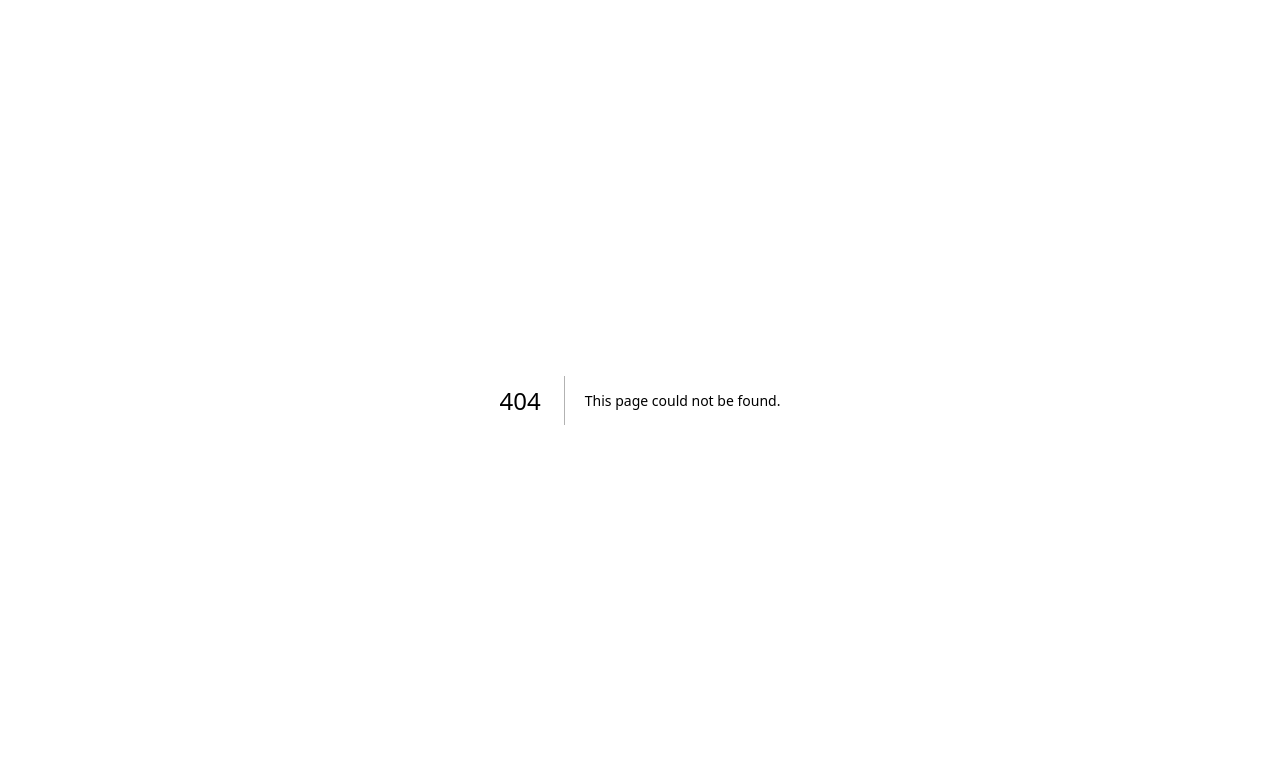
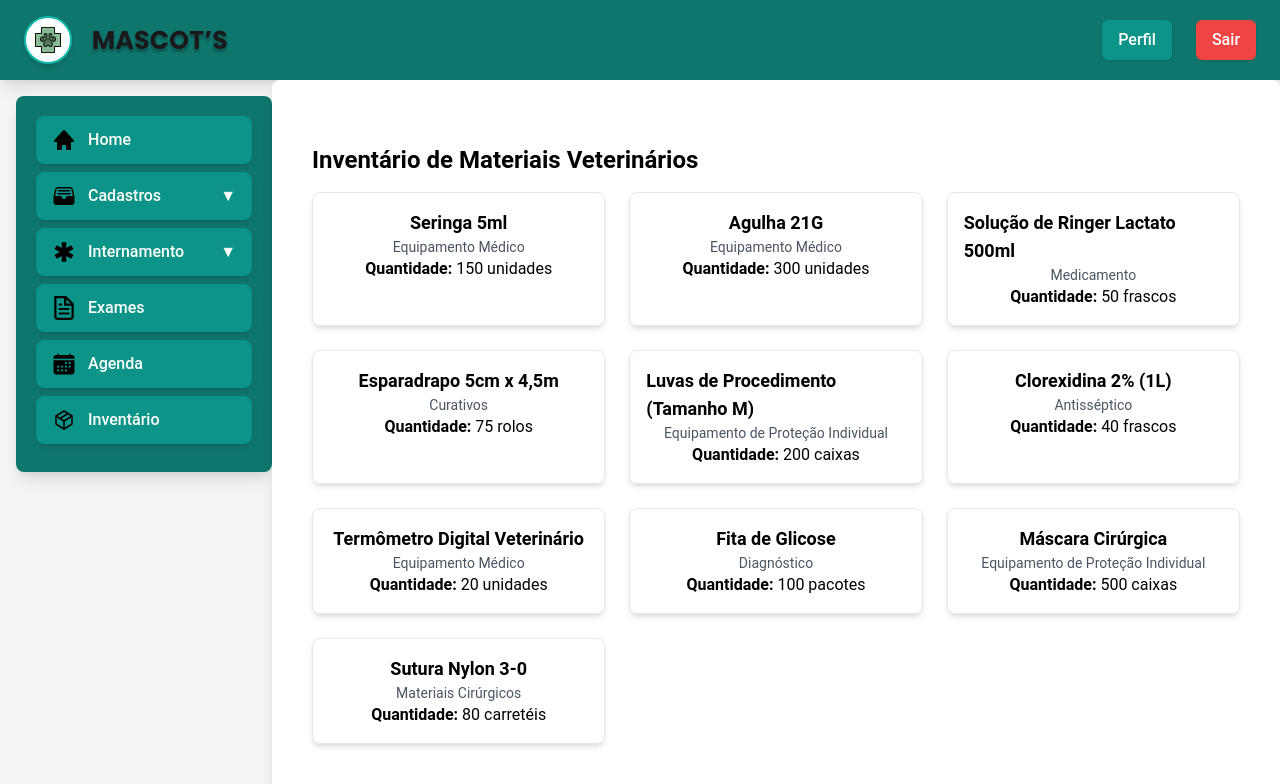
Before and after one commit to softexrecifepe/PI-MASCOTS-TURMA-07-EQUIPE-03, a Next.js app: page /management/inventory in a window 1280 px wide. Before the commit this address had no page. Shown: the top 784 px of the page. Built offline with nearby package versions, Linux system fonts and the light colour scheme.

Commit message:
feat: Cria página de inventário com update

```diff
--- /dev/null
+++ b/public/data/inventory.json
@@ -0,0 +1,102 @@
+[
+    {
+      "item_id": 1,
+      "name": "Seringa 5ml",
+      "category": "Equipamento Médico",
+      "quantity": 150,
+      "unit": "unidades",
+      "supplier": "MedVet Supplies",
+      "reorder_level": 50,
+      "price_per_unit": 0.75
+    },
+    {
+      "item_id": 2,
+      "name": "Agulha 21G",
+      "category": "Equipamento Médico",
+      "quantity": 300,
+      "unit": "unidades",
+      "supplier": "HealthTools Distribuidora",
+      "reorder_level": 100,
+      "price_per_unit": 0.10
+    },
+    {
+      "item_id": 3,
+      "name": "Solução de Ringer Lactato 500ml",
+      "category": "Medicamento",
+      "quantity": 50,
+      "unit": "frascos",
+      "supplier": "PharmaVet",
+      "reorder_level": 20,
+      "price_per_unit": 4.25
+    },
+    {
+      "item_id": 4,
+      "name": "Esparadrapo 5cm x 4,5m",
+      "category": "Curativos",
+      "quantity": 75,
+      "unit": "rolos",
+      "supplier": "VetCare Distribuidora",
+      "reorder_level": 30,
+      "price_per_unit": 1.20
+    },
+    {
+      "item_id": 5,
+      "name": "Luvas de Procedimento (Tamanho M)",
+      "category": "Equipamento de Proteção Individual",
+      "quantity": 200,
+      "unit": "caixas",
+      "supplier": "Safety First",
+      "reorder_level": 50,
+      "price_per_unit": 5.50
+    },
+    {
+      "item_id": 6,
+      "name": "Clorexidina 2% (1L)",
+      "category": "Antisséptico",
+      "quantity": 40,
+      "unit": "frascos",
+      "supplier": "VetClean Produtos",
+      "reorder_level": 15,
+      "price_per_unit": 7.80
+    },
+    {
+      "item_id": 7,
+      "name": "Termômetro Digital Veterinário",
+      "category": "Equipamento Médico",
+      "quantity": 20,
+      "unit": "unidades",
+      "supplier": "PrecisionVet",
+      "reorder_level": 5,
+      "price_per_unit": 12.50
+    },
+    {
+      "item_id": 8,
+      "name": "Fita de Glicose",
+      "category": "Diagnóstico",
+      "quantity": 100,
+      "unit": "pacotes",
+      "supplier": "HealthCheck Supplies",
+      "reorder_level": 25,
+      "price_per_unit": 3.75
+    },
+    {
+      "item_id": 9,
+      "name": "Máscara Cirúrgica",
+      "category": "Equipamento de Proteção Individual",
+      "quantity": 500,
+      "unit": "caixas",
+      "supplier": "MedEquip",
+      "reorder_level": 100,
+      "price_per_unit": 8.00
+    },
+    {
+      "item_id": 10,
+      "name": "Sutura Nylon 3-0",
+      "category": "Materiais Cirúrgicos",
+      "quantity": 80,
+      "unit": "carretéis",
+      "supplier": "SurgiVet",
+      "reorder_level": 20,
+      "price_per_unit": 2.30
+    }
+  ]
--- /dev/null
+++ b/src/app/management/inventory/inventoryList.tsx
@@ -0,0 +1,149 @@
+"use client";
+
+import { useEffect, useState } from "react";
+
+interface InventoryItem {
+  item_id: number;
+  name: string;
+  category: string;
+  quantity: number;
+  unit: string;
+  supplier: string;
+  price_per_unit: number;
+  image_url?: string;
+  description?: string;
+}
+
+const InventoryList = () => {
+  const [items, setItems] = useState<InventoryItem[]>([]);
+  const [loading, setLoading] = useState(true);
+  const [selectedItem, setSelectedItem] = useState<InventoryItem | null>(null);
+  const [newQuantity, setNewQuantity] = useState<number | null>(null);
+
+  // Carregar itens do JSON no public/data/inventory.json
+  useEffect(() => {
+    const fetchInventory = async () => {
+      try {
+        const response = await fetch("/data/inventory.json");
+        const data: InventoryItem[] = await response.json();
+        setItems(data);
+      } catch (error) {
+        console.error("Erro ao buscar os dados do inventário:", error);
+      } finally {
+        setLoading(false);
+      }
+    };
+
+    fetchInventory();
+  }, []);
+
+  // Abrir modal para editar o item
+  const openModal = (item: InventoryItem) => {
+    setSelectedItem(item);
+    setNewQuantity(item.quantity);
+  };
+
+  // Fechar modal
+  const closeModal = () => {
+    setSelectedItem(null);
+    setNewQuantity(null);
+  };
+
+  // Salvar alterações no estado e simular persistência no JSON
+  const saveChanges = async () => {
+    if (selectedItem && newQuantity !== null) {
+      const updatedItem = { ...selectedItem, quantity: newQuantity };
+
+      // Atualizar o estado local
+      const updatedItems = items.map((item) =>
+        item.item_id === updatedItem.item_id ? updatedItem : item
+      );
+      setItems(updatedItems);
+
+      try {
+        // Simular escrita no arquivo JSON
+        const response = await fetch("/management/update-inventory", {
+          method: "POST",
+          headers: {
+            "Content-Type": "application/json",
+          },
+          body: JSON.stringify(updatedItems),
+        });
+
+        if (!response.ok) {
+          throw new Error("Erro ao atualizar o arquivo JSON.");
+        }
+
+        alert("Quantidade atualizada com sucesso!");
+      } catch (error) {
+        console.error("Erro ao salvar alterações:", error);
+        alert("Erro ao salvar alterações.");
+      } finally {
+        closeModal();
+      }
+    }
+  };
+
+  if (loading) {
+    return <div>Carregando itens do inventário...</div>;
+  }
+
+  return (
+    <div className="p-4">
+      <h1 className="text-2xl font-bold mb-4">Inventário de Materiais Veterinários</h1>
+      <div className="grid grid-cols-1 sm:grid-cols-2 md:grid-cols-3 gap-6">
+        {items.map((item) => (
+          <div
+            key={item.item_id}
+            className="border rounded-lg shadow-md p-4 flex flex-col items-center cursor-pointer"
+            onClick={() => openModal(item)}
+          >
+            {/* <img
+              src={item.image_url}
+              alt={item.name}
+              className="w-32 h-32 object-contain mb-4"
+            /> */}
+            <h2 className="text-lg font-semibold">{item.name}</h2>
+            <p className="text-sm text-gray-600">{item.category}</p>
+            <p>
+              <span className="font-bold">Quantidade:</span> {item.quantity} {item.unit}
+            </p>
+          </div>
+        ))}
+      </div>
+
+      {selectedItem && (
+        <div className="fixed inset-0 flex items-center justify-center bg-black bg-opacity-50">
+          <div className="bg-white p-6 rounded shadow-md w-[90%] max-w-md">
+            <h2 className="text-xl font-semibold mb-4">
+              Editar Quantidade: {selectedItem.name}
+            </h2>
+            <p className="mb-2">Quantidade Atual: {selectedItem.quantity}</p>
+            <input
+              type="number"
+              value={newQuantity ?? ""}
+              onChange={(e) => setNewQuantity(parseInt(e.target.value, 10))}
+              className="w-full p-2 border rounded mb-4"
+            />
+            <div className="flex justify-end gap-2">
+              <button
+                className="px-4 py-2 bg-gray-300 rounded hover:bg-gray-400"
+                onClick={closeModal}
+              >
+                Cancelar
+              </button>
+              <button
+                className="px-4 py-2 bg-blue-500 text-white rounded hover:bg-blue-600"
+                onClick={saveChanges}
+              >
+                Salvar
+              </button>
+            </div>
+          </div>
+        </div>
+      )}
+    </div>
+  );
+};
+
+export default InventoryList;
--- /dev/null
+++ b/src/app/management/inventory/page.tsx
@@ -0,0 +1,9 @@
+import InventoryList from "./inventoryList";
+
+const CadastrarPet = () => (
+  <div className="pt-6">
+    <InventoryList />
+  </div>
+);
+
+export default CadastrarPet;
--- /dev/null
+++ b/src/app/management/inventory/update-inventory.tsx
@@ -0,0 +1,25 @@
+import { NextApiRequest, NextApiResponse } from "next";
+import fs from "fs";
+import path from "path";
+
+export default function handler(req: NextApiRequest, res: NextApiResponse) {
+  if (req.method === "POST") {
+    try {
+      // Caminho para o arquivo JSON
+      const filePath = path.join(process.cwd(), "public", "data", "inventory.json");
+
+      // Obtém os dados enviados no corpo da requisição
+      const updatedInventory = req.body;
+
+      // Atualiza o arquivo JSON
+      fs.writeFileSync(filePath, JSON.stringify(updatedInventory, null, 2), "utf-8");
+
+      res.status(200).json({ success: true });
+    } catch (error) {
+      console.error("Erro ao atualizar o JSON:", error);
+      res.status(500).json({ error: "Erro ao atualizar o JSON." });
+    }
+  } else {
+    res.status(405).json({ error: "Método não permitido" });
+  }
+}
```
Also changed, not shown: src/app/management/inventario/page.tsx (deleted).
